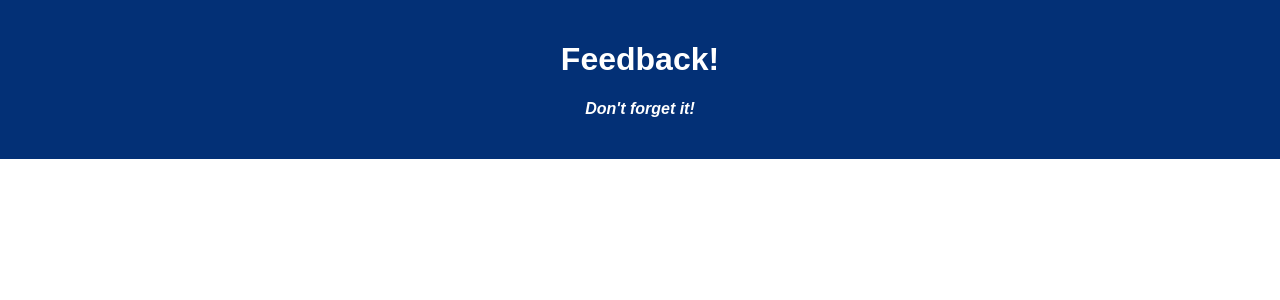
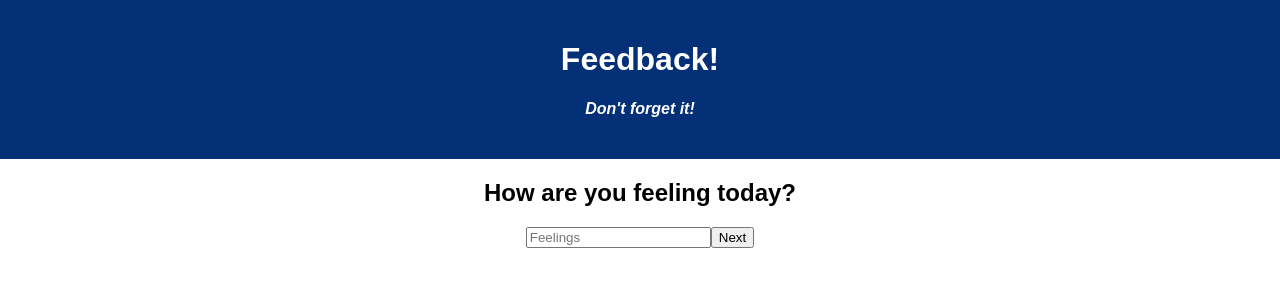
Before and after one commit to Alaforgia/weekend-redux-feedback-loop, a React (Create React App) app: page / in a window 1280 px wide. Shown: the top 300 px of the page. Built offline with nearby package versions, Linux system fonts and the light colour scheme.

Commit message:
Added feelings and understanding component

```diff
--- a/package.json
+++ b/package.json
@@ -9,8 +9,11 @@
     "pg": "^8.2.1",
     "react": "^17.0.1",
     "react-dom": "^17.0.1",
+    "react-redux": "^7.2.6",
     "react-router-dom": "^5.3.0",
-    "react-scripts": "^5.0.0"
+    "react-scripts": "^5.0.0",
+    "redux": "^4.1.2",
+    "redux-logger": "^3.0.6"
   },
   "devDependencies": {
     "nodemon": "^1.18.5"
--- a/src/components/App/App.jsx
+++ b/src/components/App/App.jsx
@@ -1,16 +1,29 @@
-import React from 'react';
-import axios from 'axios';
-import './App.css';
+import React from "react";
+import axios from "axios";
+import Feelings from "../Feelings/Feelings";
+import Understanding from "../Understanding/Understanding";
+import "./App.css";
+import { HashRouter as Router, Route, Link } from "react-router-dom";
 
 function App() {
-
   return (
-    <div className='App'>
-      <header className='App-header'>
-        <h1 className='App-title'>Feedback!</h1>
-        <h4>Don't forget it!</h4>
-      </header>
-    </div>
+    <Router>
+      <div className="App">
+        <header className="App-header">
+          <h1 className="App-title">Feedback!</h1>
+          <h4>Don't forget it!</h4>
+        </header>
+        <div>
+          {/* Feelings component */}
+          <Route path="/">
+            <Feelings />
+          </Route>
+          <Route path="/understanding">
+            <Understanding />
+          </Route>
+        </div>
+      </div>
+    </Router>
   );
 }
 
--- /dev/null
+++ b/src/components/Feelings/Feelings.jsx
@@ -0,0 +1,30 @@
+import React from "react";
+import { useState } from "react";
+import { useDispatch } from "react-redux";
+
+function Feelings() {
+  const [feeling, setFeeling] = useState("");
+
+  const dispatch = useDispatch();
+  const onSubmit = (event) => {
+    event.preventDefault();
+    dispatch({
+      type: "ADD_FEELING",
+      payload: { feeling },
+    });
+    setFeeling("");
+    history.push("/understanding");
+  };
+
+  return (
+    <>
+      <h2>How are you feeling today?</h2>
+      <form onSubmit={onSubmit}>
+        <input onChange={(event) => setFeeling(event.target.value)} required placeholder="Feelings" type="text" />
+        <button type="submit">Next</button>
+      </form>
+    </>
+  );
+}
+
+export default Feelings;
--- /dev/null
+++ b/src/components/Understanding/Understanding.jsx
@@ -0,0 +1,27 @@
+import React from "react";
+import { useState } from "react";
+import { useDispatch } from "react-redux";
+
+function Understanding() {
+  const [understanding, setUnderstanding] = useState("");
+  const dispatch = useDispatch();
+  onSubmit = (event) => {
+    event.preventDefault();
+    dispatch({
+      type: "ADD_UNDERSTANDING",
+      payload: { understanding },
+    });
+    setUnderstanding("");
+    history.push("/");
+  };
+  return (
+    <>
+      <form onSubmit={onSubmit}>
+        <input onChange={(event) => setFeeling(event.target.value)} required placeholder="Understanding?" type="text" />
+        <button type="submit">Next</button>
+      </form>
+    </>
+  );
+}
+
+export default Understanding;
--- a/src/index.js
+++ b/src/index.js
@@ -1,8 +1,37 @@
-import React from 'react';
-import ReactDOM from 'react-dom';
-import './index.css';
-import App from './components/App/App';
-import registerServiceWorker from './registerServiceWorker';
+import React from "react";
+import ReactDOM from "react-dom";
+import "./index.css";
+import App from "./components/App/App";
+import registerServiceWorker from "./registerServiceWorker";
+import { createStore, combineReducers, applyMiddleware } from "redux";
+import logger from "redux-logger";
+import { Provider } from "react-redux";
 
-ReactDOM.render(<App />, document.getElementById('root'));
+const feelingReducer = (state = [], action) => {
+  if (action.type === "ADD_FEELING") {
+    return action.payload;
+  }
+  return state;
+};
+const understandingReducer = (state = [], action) => {
+  if (action.type === "ADD_UNDERSTANDING") {
+    return action.payload;
+  }
+  return state;
+};
+
+const reduxStore = createStore(
+  combineReducers({
+    feelingReducer,
+    understandingReducer,
+  }),
+  applyMiddleware(logger)
+);
+
+ReactDOM.render(
+  <Provider store={reduxStore}>
+    <App />
+  </Provider>,
+  document.getElementById("root")
+);
 registerServiceWorker();
```
Also changed, not shown: 1 other file (tests, documents, lock files or other folders).
